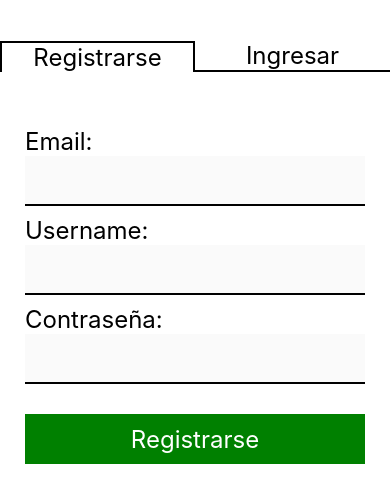
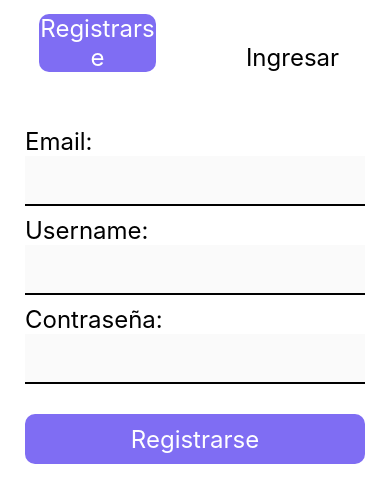
Before and after one commit to Guidomp11/DH-app, a React Native app: screen /Camera in a window 390 px wide. Shown: the top 502 px of the page. Built offline with nearby package versions, Linux system fonts and the light colour scheme; no server answers.

Commit message:
giving react native styles

```diff
--- a/src/Components/Form/styles.js
+++ b/src/Components/Form/styles.js
@@ -11,7 +11,7 @@ export const styles = StyleSheet.create({
     btnText: {
         textAlign: 'center',
         fontSize: 24,
-        color: 'white'
+        color: '#2F2F2F'
     },
     input: {
         backgroundColor: '#fafafa',
@@ -24,7 +24,7 @@ export const styles = StyleSheet.create({
     btnSubmit: {
         width: '100%',
         height: 50,
-        backgroundColor: 'green',
+        backgroundColor: '#7F6DF3',
         justifyContent: 'center',
         alignContent: 'center',
         marginTop: 20
--- a/src/Components/MyCamera/MyCamera.js
+++ b/src/Components/MyCamera/MyCamera.js
@@ -142,24 +142,22 @@ export const styles = StyleSheet.create({
     },
     btnContainer: {
         height: '10%',
-        backgroundColor: 'rgba(0,0,0,0.1)',
+        backgroundColor: '#000020',
         flexDirection: 'row',
         justifyContent: 'space-around',
         alignItems: 'center',
         width: '100%',
     },
     accept: {
-
         width: 100,
         height: 50,
-        backgroundColor: 'green',
+        backgroundColor: '#7F6DF3',
         borderRadius: 50
     },
     reject: {
-
         width: 100,
         height: 50,
-        backgroundColor: 'red',
+        backgroundColor: '#FF392B',
         borderRadius: 50
     }
 })
--- a/src/Components/MyCamera/styles.js
+++ b/src/Components/MyCamera/styles.js
@@ -29,7 +29,7 @@ export const styles = StyleSheet.create({
     text: {
         width: '100%',
         textAlign: 'center',
-        color: 'white',
+        color: '#2F2F2F',
         paddingTop: 15
     },
     preview: {
@@ -43,7 +43,7 @@ export const styles = StyleSheet.create({
         zIndex: 10,
         width: 100,
         height: 50,
-        backgroundColor: 'green',
+        backgroundColor: '#7F6DF3',
         borderRadius: 50
     },
     reject: {
@@ -53,7 +53,7 @@ export const styles = StyleSheet.create({
         zIndex: 10,
         width: 100,
         height: 50,
-        backgroundColor: 'red',
+        backgroundColor: '#FF392B',
         borderRadius: 50
     }
 })
--- a/src/Components/MyModal/styles.js
+++ b/src/Components/MyModal/styles.js
@@ -11,7 +11,7 @@ export const styles = StyleSheet.create({
     modal: {
         width: '90%',
         minHeight: Dimensions.get('window').height - 150,
-        backgroundColor: 'white',
+        backgroundColor: '#2F2F2F',
         alignSelf: 'center',
         borderRadius: 5,
     },
--- a/src/Components/Posts/styles.js
+++ b/src/Components/Posts/styles.js
@@ -6,8 +6,10 @@ export const styles = StyleSheet.create({
         marginBottom: 10,
         backgroundColor: 'white',
         margin: 10,
-        borderColor: 'black',
-        borderWidth: 2
+        borderRadius: 10,
+
+        elevation: 20,
+        shadowColor: '#52006A',
     },
     image: {
         width: '100%',
--- a/src/screens/AccountScreen.js
+++ b/src/screens/AccountScreen.js
@@ -75,6 +75,7 @@ const styles = StyleSheet.create({
         width: '100%',
         justifyContent: 'center',
         alignItems: 'center',
+        backgroundColor: '#f5f5f5'
     },
     text: {
         fontSize: 20
--- a/src/screens/AuthForm.js
+++ b/src/screens/AuthForm.js
@@ -31,7 +31,9 @@ export default class LogIn extends React.Component{
                       activeOpacity={0.5}
                       onPress={() => this.props.selectLabel('register')}
                     >
-                      <Text style={styles.labels}>Registrarse</Text>
+                      <Text style={
+                        this.props.form === 'register' ? styles.labelsTextAct : styles.labelsTextDeact
+                      }>Registrarse</Text>
                     </TouchableOpacity>
                     <TouchableOpacity
                       style={
@@ -40,11 +42,13 @@ export default class LogIn extends React.Component{
                       activeOpacity={0.5}
                       onPress={() => this.props.selectLabel('login')}
                     >
-                      <Text style={styles.labels}>Ingresar</Text>
+                      <Text style={
+                        this.props.form === 'login' ? styles.labelsTextAct : styles.labelsTextDeact
+                      }>Ingresar</Text>
                     </TouchableOpacity>
                 </View>
                 <View style={styles.form}>
-                    <Text style={{marginTop: 30, marginLeft: 30, color: 'red'}}>{this.props.error}</Text>
+                    <Text style={{marginTop: 30, marginLeft: 30, color: '#FF392B'}}>{this.props.error}</Text>
                     <Text style={styles.text}>Email:</Text>
                     <TextInput
                         style={styles.input}
@@ -67,25 +71,17 @@ export default class LogIn extends React.Component{
                         style={styles.input}
                         onChangeText={(text) => this.setState({password: text})}
                     />
-                    {
-                        this.props.form === 'register' ? (
                     <TouchableOpacity
                         style={styles.btnSubmit}
                         onPress={() => this.onSubmit()}
                         activeOpacity={0.7}
                     >
-                                <Text style={styles.btnText}>Registrarse</Text>
+                        <Text style={styles.btnText}>
+                            {
+                                this.props.form === 'register' ? 'Registrarse' : 'Ingresar'
+                            }
+                        </Text>
                     </TouchableOpacity>
-                        ) : (
-                            <TouchableOpacity
-                                style={styles.btnSubmit}
-                                onPress={() => this.onSubmit()}
-                                activeOpacity={0.7}
-                            >
-                                <Text style={styles.btnText}>Ingresar</Text>
-                            </TouchableOpacity>
-                        )
-                    }
 
                 </View>
             </View>
@@ -117,10 +113,11 @@ export const styles = StyleSheet.create({
     btnSubmit: {
         width: '100%',
         height: 50,
-        backgroundColor: 'green',
+        backgroundColor: '#7F6DF3',
         justifyContent: 'center',
         alignContent: 'center',
-        marginTop: 20
+        marginTop: 20,
+        borderRadius: 10
     },
     preview: {
         width: 300,
@@ -137,22 +134,26 @@ export const styles = StyleSheet.create({
         alignItems: 'flex-end',
         backgroundColor: '#fff'
     },
-      labels: {
+    labelsTextAct: {
       fontSize: 24,
-        textAlign: 'center'
+      textAlign: 'center',
+      color: 'white'
+    },
+    labelsTextDeact: {
+        fontSize: 24,
+        textAlign: 'center',
+        color: 'black'
     },
     labelBtnDeact: {
-        width: '50%',
-        borderBottomWidth: 2,
-        borderColor: 'black'
+      width: '30%',
+      backgroundColor: 'white'
     },
     labelBtnActive: {
-        width: '50%',
-        borderWidth: 2,
-        borderBottomWidth: 0,
-        borderColor: 'black'
+      width: '30%',
+      backgroundColor: '#7F6DF3',
+      borderRadius: 10
     },
     auth: {
-        flex: 10
+      flex: 10,
     }
 });
--- a/src/screens/CameraScreen.js
+++ b/src/screens/CameraScreen.js
@@ -63,7 +63,7 @@ export default class CameraScreen extends React.Component{
 const styles = StyleSheet.create({
     container: {
       flex: 1,
-      backgroundColor: '#fff',
+      backgroundColor: '#f5f5f5',
       alignItems: 'center',
       justifyContent: 'center',
     },
--- a/src/screens/HomeScreen.js
+++ b/src/screens/HomeScreen.js
@@ -59,7 +59,7 @@ export default class HomeScreen extends React.Component{
 const styles = StyleSheet.create({
     container: {
       flex: 1,
-      backgroundColor: '#fff',
+      backgroundColor: '#f5f5f5',
       alignItems: 'center',
       justifyContent: 'center',
     },
```
Lines whose indentation alone changed are shown as unchanged.
